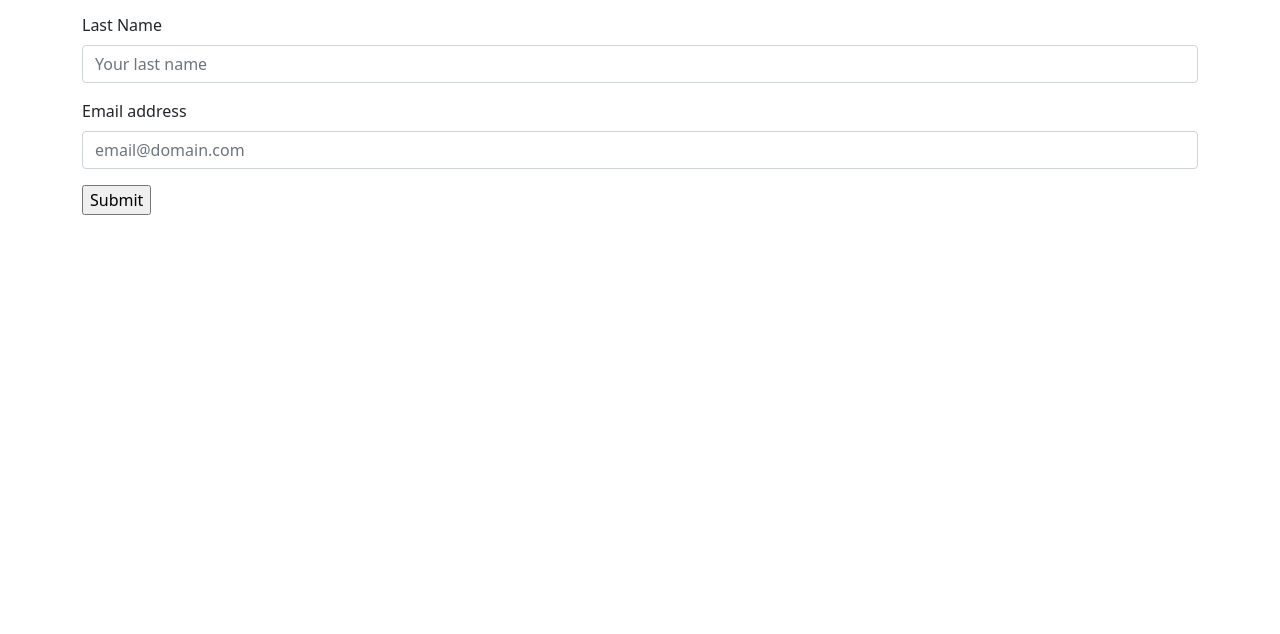
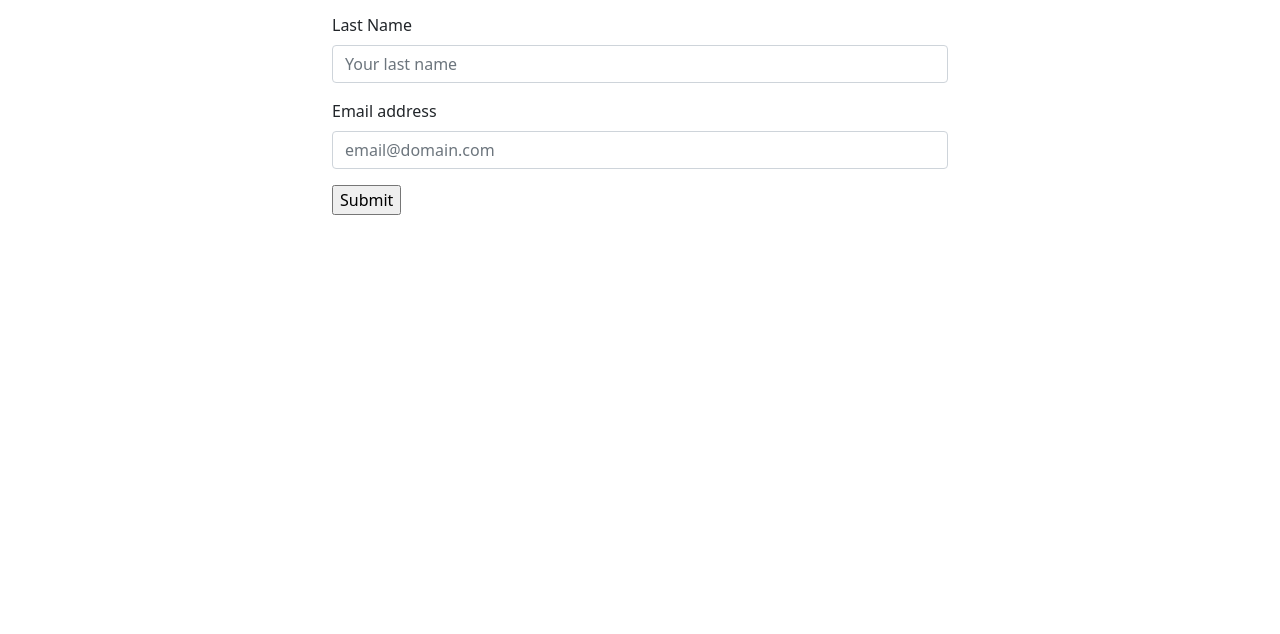
Before and after one commit to ski429/sam_kim_cis385_assignment1, a plain HTML site: page contactme.html in a window 1280 px wide. Shown: the part 166-800 px from the top of the page. Drawn offline with nearby package versions, Linux system fonts and the light colour scheme.

Commit message:
update contactme.html: update css

```diff
--- a/contactme.html
+++ b/contactme.html
@@ -36,7 +36,7 @@
 </header>
 
 <section>
-    <div class="container my-center">
+    <div id="my-contact-box" class="container my-center">
         <h4>Contact Me!</h4>
         <form action="">
             <div class="mb-3">
--- a/main.css
+++ b/main.css
@@ -1,5 +1,9 @@
 #myname {
     color: darkcyan;
+}
+
+#my-contact-box {
+    width: 50%;
 }
 
 .my-center {
```
